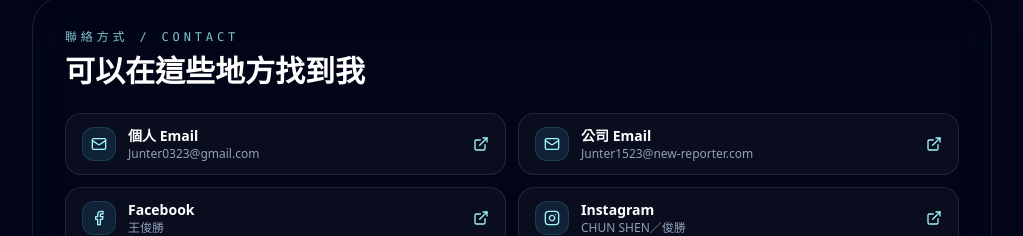
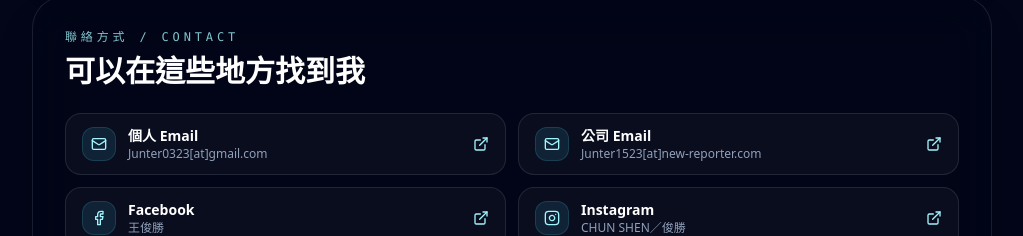
Before and after one commit to Junter323/website, a React (Vite) app: page / in a window 1280 px wide. Shown: the part 1493-1729 px from the top of the page, without its empty margins (128-1151 px from the left). Built offline with nearby package versions, Linux system fonts and the light colour scheme.

Commit message:
Update App.jsx

```diff
--- a/src/App.jsx
+++ b/src/App.jsx
@@ -493,8 +493,8 @@ function TypeLine({ text }) {
 
 function ProfilePage() {
   const contacts = [
-    { label: "個人 Email", value: "Junter0323@gmail.com", href: "mailto:Junter0323@gmail.com", icon: Mail },
-    { label: "公司 Email", value: "Junter1523@new-reporter.com", href: "mailto:Junter1523@new-reporter.com", icon: Mail },
+    { label: "個人 Email", value: "Junter0323[at]gmail.com", href: "mailto:Junter0323@gmail.com", icon: Mail },
+    { label: "公司 Email", value: "Junter1523[at]new-reporter.com", href: "mailto:Junter1523@new-reporter.com", icon: Mail },
     { label: "Facebook", value: "王俊勝", href: "https://www.facebook.com/iwjs323", icon: Facebook },
     { label: "Instagram", value: "CHUN SHEN／俊勝", href: "https://www.instagram.com/wjs.0323", icon: Instagram },
     { label: "Discord", value: "junter1523", href: "https://discord.gg/59jnRR9q", icon: MessageCircle },
```
